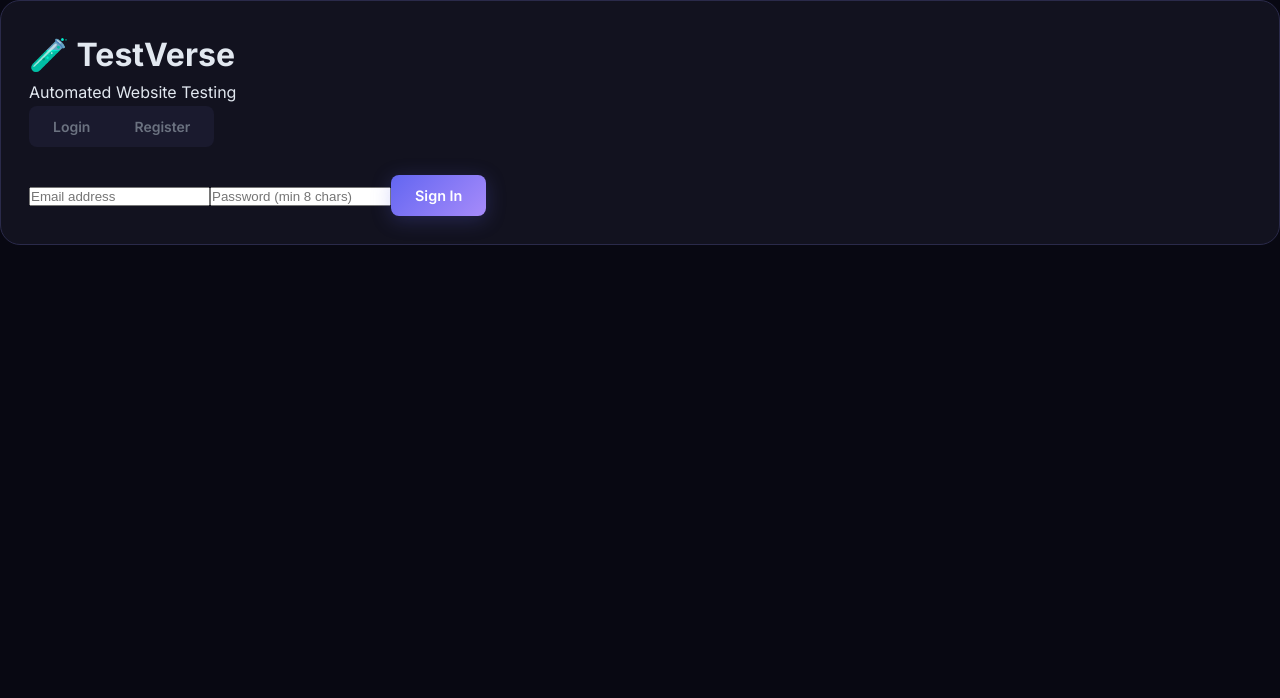
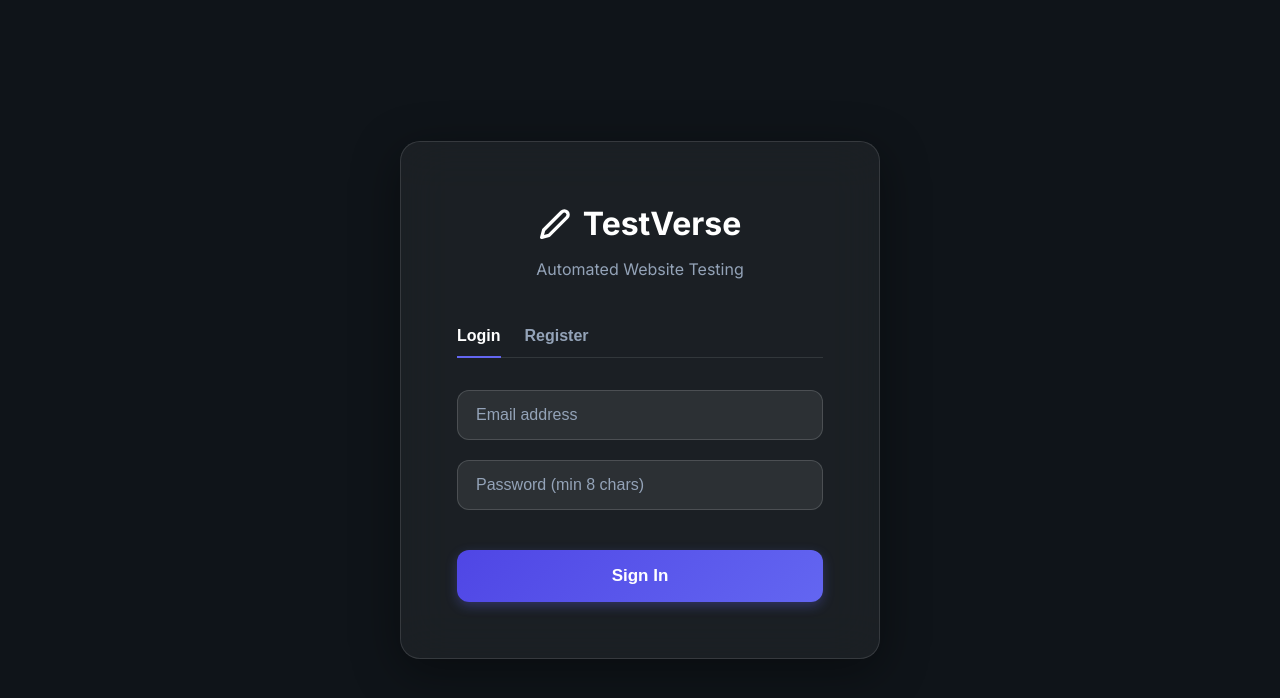
Before and after one commit to DakshBhavsar007/TestVerse-frontend, a React app: page /login in a window 1280 px wide. Shown: the top 698 px of the page. Built offline with nearby package versions, Linux system fonts and the light colour scheme; the HTML template or start-up script is replaced by a standard one.

Commit message:
Add modern login page UI with glassmorphism design

```diff
--- /dev/null
+++ b/src/pages/Login.css
@@ -0,0 +1,186 @@
+.login-page {
+  min-height: 100vh;
+  background-color: #0f1419;
+  display: flex;
+  align-items: center;
+  justify-content: center;
+  padding: 24px;
+}
+
+.login-card {
+  width: 100%;
+  max-width: 480px;
+  background: rgba(255, 255, 255, 0.05);
+  backdrop-filter: blur(24px);
+  -webkit-backdrop-filter: blur(24px);
+  border: 1px solid rgba(255, 255, 255, 0.12);
+  border-radius: 20px;
+  padding: 56px;
+  box-shadow: 0 12px 48px rgba(0, 0, 0, 0.4);
+  animation: cardFadeIn 0.6s cubic-bezier(0.22, 1, 0.36, 1);
+}
+
+.login-header {
+  text-align: center;
+  margin-bottom: 32px;
+}
+
+.logo-container {
+  display: flex;
+  align-items: center;
+  justify-content: center;
+  gap: 12px;
+  margin-bottom: 8px;
+}
+
+.logo-icon {
+  font-size: 32px;
+  color: #fff;
+}
+
+.brand-name {
+  font-size: 32px;
+  font-weight: 700;
+  color: #ffffff;
+  margin: 0;
+}
+
+.tagline {
+  font-size: 16px;
+  color: #94a3b8; /* gray-400 equivalent */
+  margin: 0;
+}
+
+.login-tabs {
+  display: flex;
+  gap: 24px;
+  margin-bottom: 32px;
+  border-bottom: 1px solid rgba(255, 255, 255, 0.1);
+}
+
+.tab-button {
+  background: none;
+  border: none;
+  padding: 12px 0;
+  font-size: 16px;
+  font-weight: 600;
+  color: #94a3b8; /* gray-400 */
+  cursor: pointer;
+  transition: all 0.3s ease;
+  position: relative;
+}
+
+.tab-button:hover {
+  color: #ffffff;
+}
+
+.tab-button.active {
+  color: #ffffff;
+}
+
+.tab-button.active::after {
+  content: "";
+  position: absolute;
+  bottom: -1px;
+  left: 0;
+  right: 0;
+  height: 2px;
+  background-color: #6366f1; /* indigo-500 */
+}
+
+.login-form {
+  display: flex;
+  flex-direction: column;
+  gap: 20px;
+}
+
+.form-field {
+  display: flex;
+  flex-direction: column;
+}
+
+.input-container {
+  width: 100%;
+}
+
+.auth-input {
+  width: 100%;
+  padding: 15px 18px;
+  background: rgba(255, 255, 255, 0.08);
+  border: 1px solid rgba(255, 255, 255, 0.15);
+  border-radius: 12px;
+  color: #ffffff;
+  font-size: 16px;
+  outline: none;
+  transition: all 0.2s cubic-bezier(0.4, 0, 0.2, 1);
+}
+
+.auth-input::placeholder {
+  color: #94a3b8; /* gray-400 */
+}
+
+.auth-input:focus {
+  border-color: #6366f1; /* indigo-500 */
+  background: rgba(255, 255, 255, 0.12);
+  box-shadow: 0 0 0 4px rgba(99, 102, 241, 0.2);
+}
+
+.password-field {
+  margin-bottom: 8px; /* Extra spacing handled by gap and individual margin if needed */
+}
+
+.submit-button {
+  width: 100%;
+  padding: 16px 24px;
+  background: linear-gradient(135deg, #4f46e5, #6366f1); /* indigo-600 to indigo-500 */
+  border: none;
+  border-radius: 12px;
+  color: #ffffff;
+  font-size: 17px;
+  font-weight: 700;
+  cursor: pointer;
+  transition: all 0.3s cubic-bezier(0.34, 1.56, 0.64, 1);
+  margin-top: 12px;
+  display: flex;
+  align-items: center;
+  justify-content: center;
+  box-shadow: 0 4px 12px rgba(99, 102, 241, 0.3);
+}
+
+.submit-button:hover:not(:disabled) {
+  transform: scale(1.03) translateY(-2px);
+  filter: brightness(1.15);
+  box-shadow: 0 8px 20px rgba(99, 102, 241, 0.4);
+}
+
+.submit-button:active:not(:disabled) {
+  transform: scale(0.98);
+}
+
+.submit-button:disabled {
+  opacity: 0.7;
+  cursor: not-allowed;
+}
+
+.error-message {
+  padding: 12px 16px;
+  background: rgba(239, 68, 68, 0.1);
+  border: 1px solid rgba(239, 68, 68, 0.2);
+  border-radius: 8px;
+  color: #fca5a5;
+  font-size: 14px;
+  margin-top: 16px;
+  text-align: center;
+}
+
+@keyframes cardFadeIn {
+  from { opacity: 0; transform: scale(0.95) translateY(30px); }
+  to { opacity: 1; transform: scale(1) translateY(0); }
+}
+
+@media (max-width: 480px) {
+  .login-card {
+    padding: 32px;
+    margin: 0 24px;
+  }
+}
--- a/src/pages/Login.jsx
+++ b/src/pages/Login.jsx
@@ -1,6 +1,7 @@
 import { useState } from "react";
 import { useNavigate } from "react-router-dom";
 import { useAuth } from "../hooks/useAuth";
+import "./Login.css";
 
 export default function Login() {
   const { login, register } = useAuth();
@@ -12,7 +13,8 @@ export default function Login() {
 
   const handle = (e) => setForm((f) => ({ ...f, [e.target.name]: e.target.value }));
 
-  const submit = async () => {
+  const submit = async (e) => {
+    if (e) e.preventDefault();
     setError(""); setLoading(true);
     try {
       if (mode === "login") await login(form.email, form.password);
@@ -26,29 +28,126 @@ export default function Login() {
   };
 
   return (
-    <div className="min-h-screen bg-base-200 flex items-center justify-center p-4">
-      <div className="card w-full max-w-md bg-base-100 shadow-xl">
-        <div className="card-body gap-4">
-          <div className="text-center mb-2">
-            <h1 className="text-3xl font-bold">🧪 TestVerse</h1>
-            <p className="text-base-content/60 text-sm mt-1">Automated Website Testing</p>
+    <div className="login-page">
+      <div className="login-card">
+        <header className="login-header">
+          <div className="logo-container">
+            <svg
+              className="logo-icon"
+              viewBox="0 0 24 24"
+              width="32"
+              height="32"
+              stroke="currentColor"
+              strokeWidth="2.5"
+              fill="none"
+              strokeLinecap="round"
+              strokeLinejoin="round"
+            >
+              <path d="M17 3a2.828 2.828 0 1 1 4 4L7.5 20.5 2 22l1.5-5.5L17 3z"></path>
+            </svg>
+            <h1 className="brand-name">TestVerse</h1>
           </div>
-          <div className="tabs tabs-boxed">
-            <button className={`tab flex-1 ${mode === "login" ? "tab-active" : ""}`} onClick={() => setMode("login")}>Login</button>
-            <button className={`tab flex-1 ${mode === "register" ? "tab-active" : ""}`} onClick={() => setMode("register")}>Register</button>
+          <p className="tagline">Automated Website Testing</p>
+        </header>
+
+        <nav className="login-tabs">
+          <button
+            className={`tab-button ${mode === "login" ? "active" : ""}`}
+            onClick={() => setMode("login")}
+            type="button"
+          >
+            Login
+          </button>
+          <button
+            className={`tab-button ${mode === "register" ? "active" : ""}`}
+            onClick={() => setMode("register")}
+            type="button"
+          >
+            Register
+          </button>
+        </nav>
+
+        <form className="login-form" onSubmit={submit}>
+          {mode === "register" && (
+            <div className="form-field">
+              <label htmlFor="name" className="sr-only">Full Name</label>
+              <div className="input-container">
+                <input
+                  id="name"
+                  name="name"
+                  type="text"
+                  placeholder="Full name"
+                  className="auth-input"
+                  value={form.name}
+                  onChange={handle}
+                  required={mode === "register"}
+                />
+              </div>
+            </div>
+          )}
+
+          <div className="form-field">
+            <label htmlFor="email" className="sr-only">Email Address</label>
+            <div className="input-container">
+              <input
+                id="email"
+                name="email"
+                type="email"
+                placeholder="Email address"
+                className="auth-input"
+                value={form.email}
+                onChange={handle}
+                required
+              />
+            </div>
           </div>
-          {mode === "register" && (
-            <input name="name" type="text" placeholder="Full name" className="input input-bordered w-full" value={form.name} onChange={handle} />
-          )}
-          <input name="email" type="email" placeholder="Email address" className="input input-bordered w-full" value={form.email} onChange={handle} />
-          <input name="password" type="password" placeholder="Password (min 8 chars)" className="input input-bordered w-full"
-            value={form.password} onChange={handle} onKeyDown={(e) => e.key === "Enter" && submit()} />
-          {error && <div className="alert alert-error text-sm py-2">{error}</div>}
-          <button className="btn btn-primary w-full" onClick={submit} disabled={loading}>
-            {loading ? <span className="loading loading-spinner" /> : mode === "login" ? "Sign In" : "Create Account"}
+
+          <div className="form-field password-field">
+            <label htmlFor="password" className="sr-only">Password</label>
+            <div className="input-container">
+              <input
+                id="password"
+                name="password"
+                type="password"
+                placeholder="Password (min 8 chars)"
+                className="auth-input"
+                value={form.password}
+                onChange={handle}
+                required
+                minLength={8}
+              />
+            </div>
+          </div>
+
+          {error && <div className="error-message">{error}</div>}
+
+          <button className="submit-button" type="submit" disabled={loading}>
+            {loading ? (
+              <div className="spinner-sm" style={{
+                width: "18px",
+                height: "18px",
+                border: "2px solid rgba(255,255,255,0.3)",
+                borderTopColor: "#fff",
+                borderRadius: "50%",
+                animation: "spin 0.6s linear infinite"
+              }} />
+            ) : mode === "login" ? "Sign In" : "Create Account"}
           </button>
-        </div>
+        </form>
       </div>
+      <style>{`
+        .sr-only {
+          position: absolute;
+          width: 1px;
+          height: 1px;
+          padding: 0;
+          margin: -1px;
+          overflow: hidden;
+          clip: rect(0, 0, 0, 0);
+          white-space: nowrap;
+          border-width: 0;
+        }
+      `}</style>
     </div>
   );
 }
```
Also changed, not shown: 1 other file (tests, documents, lock files or other folders).
